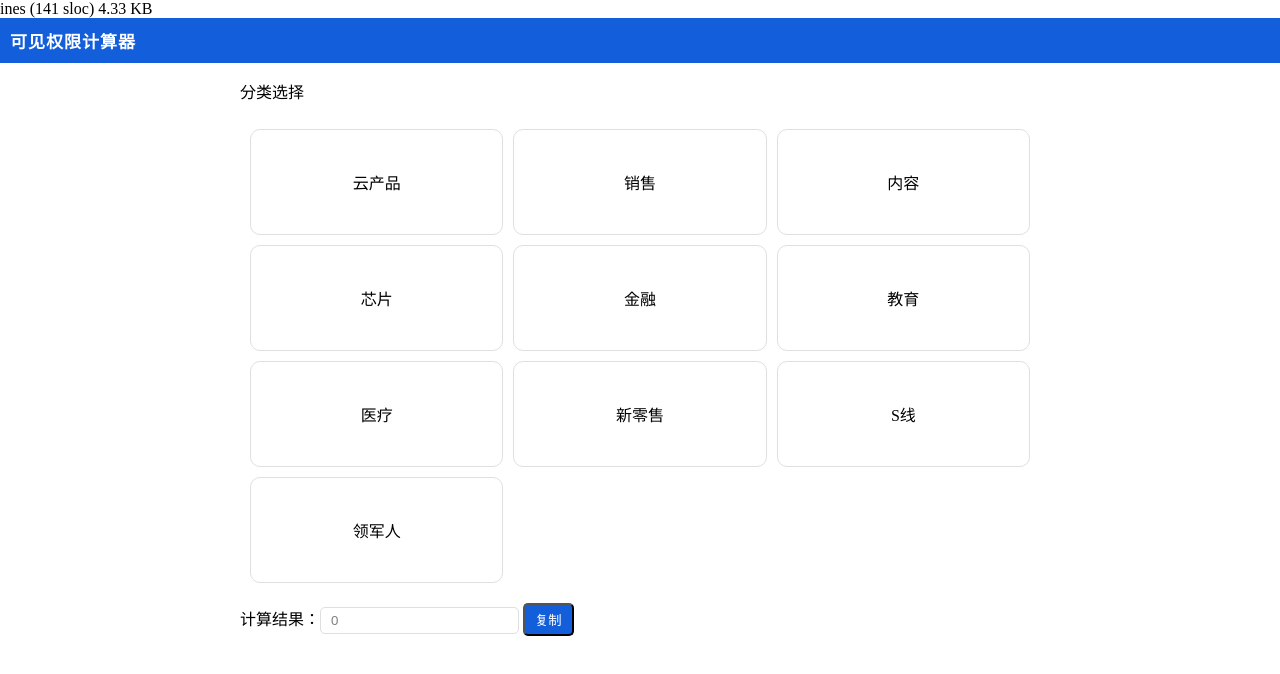
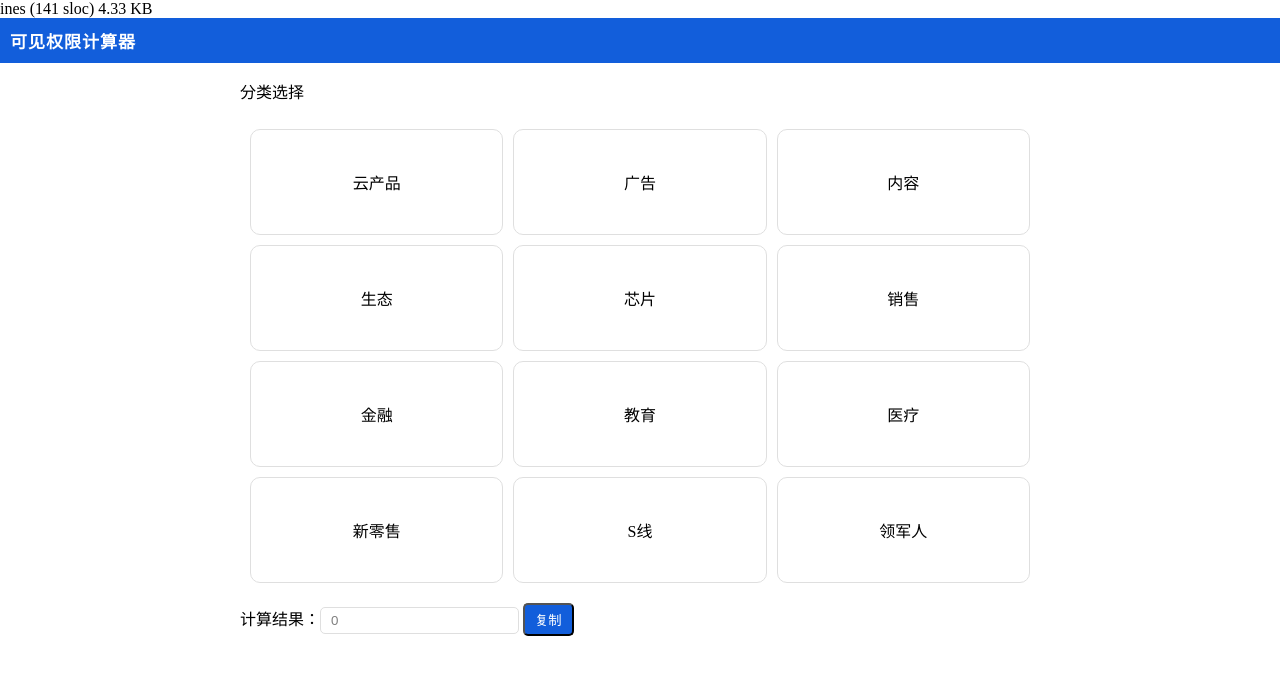
Before and after one commit to vancece/vancece.github.io, a plain HTML site: page index.html in a window 1280 px wide. Drawn offline with Linux system fonts and the light colour scheme.

Commit message:
因为分类已经更新了，进行更新数据

```diff
--- a/index.html
+++ b/index.html
@@ -135,20 +135,22 @@ ines (141 sloc) 4.33 KB
         <div class="menu-table">
             <div class="menu-row">
                 <div class="menu-td" id="1" onclick="myToggle('1')">云产品</div>
-                <div class="menu-td" id="2" onclick="myToggle('2')">销售</div>
+                <div class="menu-td" id="2" onclick="myToggle('2')">广告</div>
                 <div class="menu-td" id="3" onclick="myToggle('3')">内容</div>
             </div>
             <div class="menu-row">
-                <div class="menu-td" id="4" onclick="myToggle('4')">芯片</div>
-                <div class="menu-td" id="5" onclick="myToggle('5')">金融</div>
-                <div class="menu-td" id="6" onclick="myToggle('6')">教育</div>
+                <div class="menu-td" id="4" onclick="myToggle('4')">生态</div>
+                <div class="menu-td" id="5" onclick="myToggle('5')">芯片</div>
+                <div class="menu-td" id="6" onclick="myToggle('6')">销售</div>
             </div>
             <div class="menu-row">
-                <div class="menu-td" id="7" onclick="myToggle('7')">医疗</div>
-                <div class="menu-td" id="8" onclick="myToggle('8')">新零售</div>
-                <div class="menu-td" id="9" onclick="myToggle('9')">S线</div>
+                <div class="menu-td" id="7" onclick="myToggle('7')">金融</div>
+                <div class="menu-td" id="8" onclick="myToggle('8')">教育</div>
+                <div class="menu-td" id="9" onclick="myToggle('9')">医疗</div>
             </div>
             <div class="menu-row">
+                <div class="menu-td" id="10" onclick="myToggle('10')">新零售</div>
+                <div class="menu-td" id="10" onclick="myToggle('11')">S线</div>
                 <div class="menu-td" id="10" onclick="myToggle('10')">领军人</div>
             </div>
         </div>
```
